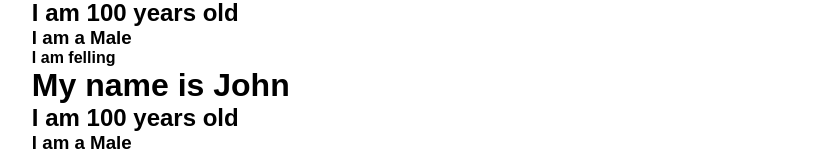
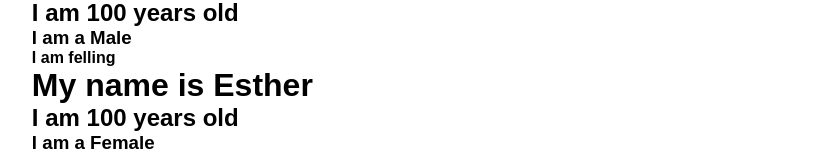
Before and after one commit to nimely111/React-Coding-snippet, a React (Vite) app: page / in a window 1280 px wide. Shown: the part 925-1079 px from the top of the page, without its empty margins (228-1051 px from the left). Built offline with nearby package versions, Linux system fonts and the light colour scheme.

Commit message:
change the name satat default value, and set the isMale state to false to for the condition to return female

```diff
--- a/src/react101/CompareFunctionToClass.jsx
+++ b/src/react101/CompareFunctionToClass.jsx
@@ -5,9 +5,9 @@ import { useState } from 'react';
 
 
 function CompareFunctionToClass({ emotion, year, ...props }) {
-  const [name, setName] = useState("John");
+  const [name, setName] = useState("Esther");
   const [age, setAge] = useState(100);
-  const [isMale, setIsMale] = useState(true);
+  const [isMale, setIsMale] = useState(false);
 
   return (
     <div>
```
